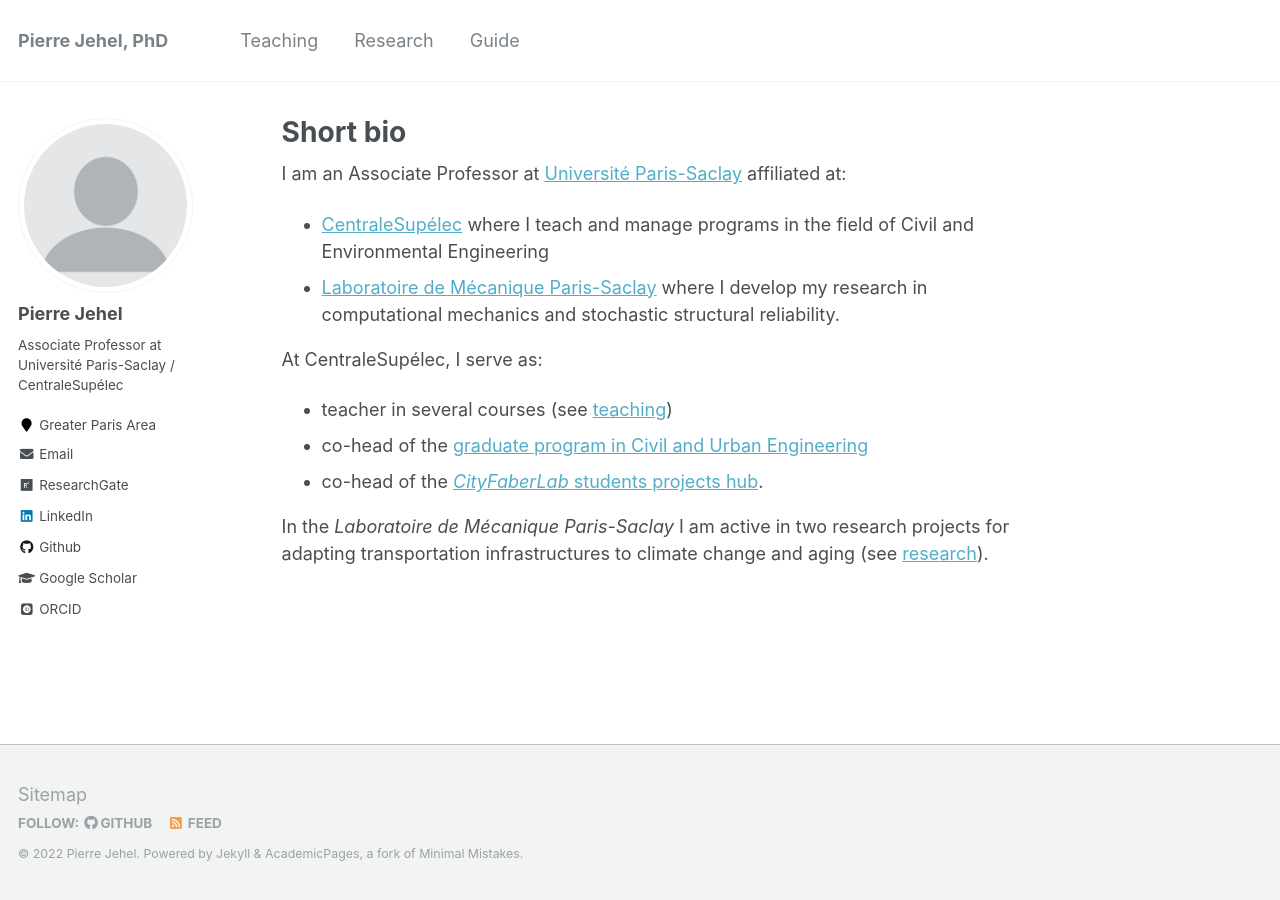
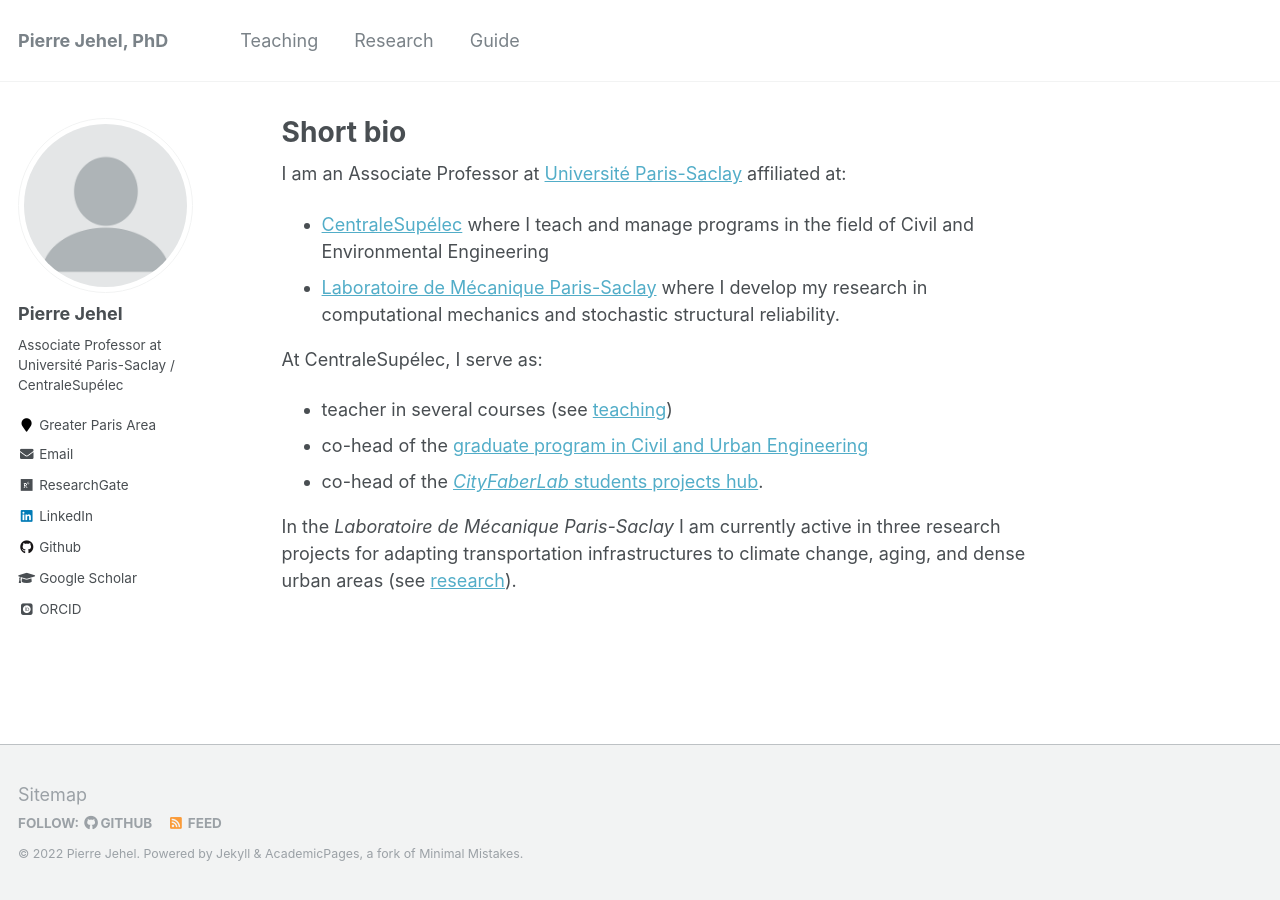
Before and after one commit to jehelp/jehelp.github.io, a Jekyll site: the page built from _pages/about.md, in a window 1280 px wide. Built offline with Jekyll 4.4.1, drawn with Linux system fonts in a browser that asks for light colours; some web fonts are replaced.

Commit message:
about me

```diff
--- a/_pages/about.md
+++ b/_pages/about.md
@@ -19,4 +19,4 @@ At CentraleSupélec, I serve as:
 - co-head of the [graduate program in Civil and Urban Engineering](https://mention-sic.blogspot.fr/p/presentation.html)
 - co-head of the [*CityFaberLab* students projects hub](https://cityfaberlab.blogspot.com/).
 
-In the *Laboratoire de Mécanique Paris-Saclay* I am active in two research projects for adapting transportation infrastructures to climate change and aging (see [research](https://jehelp.github.io/research/)).
+In the *Laboratoire de Mécanique Paris-Saclay* I am currently active in three research projects for adapting transportation infrastructures to climate change, aging, and dense urban areas (see [research](https://jehelp.github.io/research/)).
```
